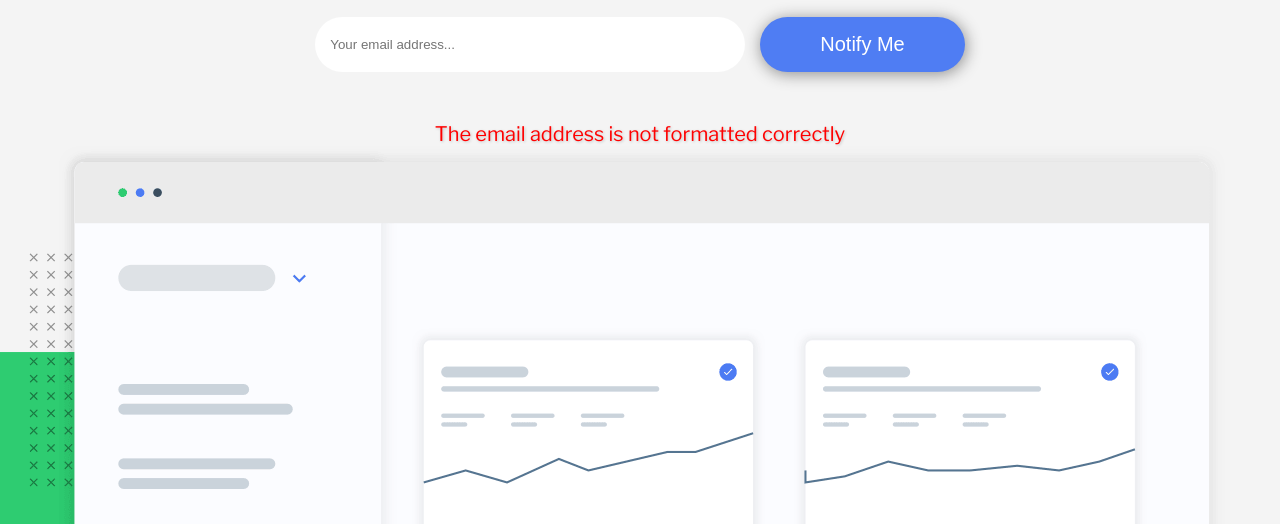
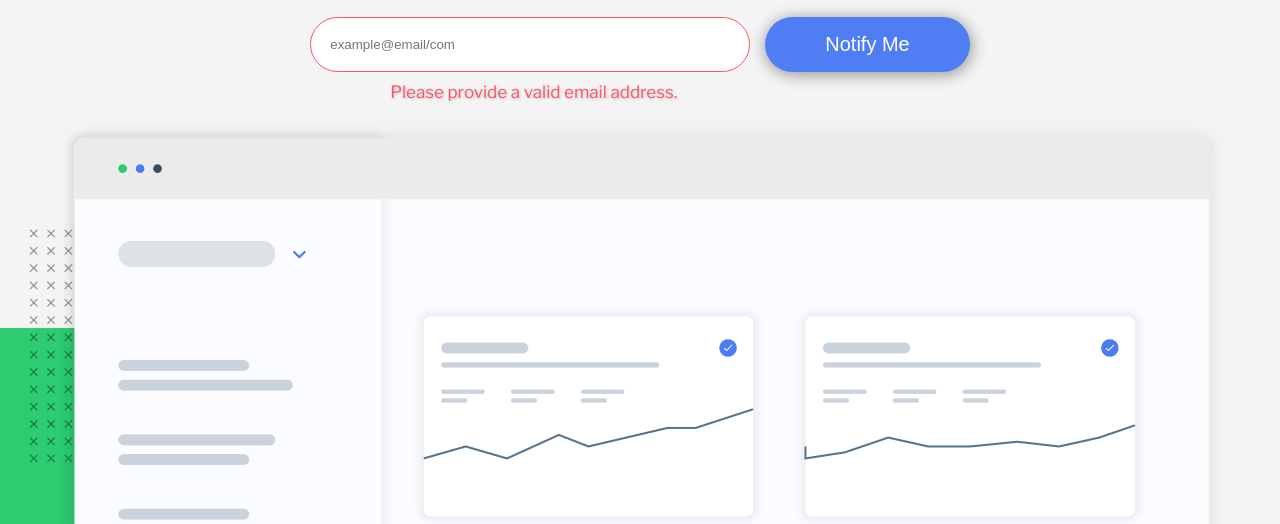
Before and after one commit to musanurbadr/Ping-single-column-coming-soon-page, a plain HTML site: page index.html in a window 1280 px wide. Both pictures are taken after a click on the button "Notify Me". Shown: the part 276-800 px from the top of the page. Drawn offline with nearby package versions, Linux system fonts and the light colour scheme.

Commit message:
Ping-single-column-coming-soon-page

```diff
--- a/index.html
+++ b/index.html
@@ -42,13 +42,19 @@
           <p>Subscribe and get notified</p>
         </div>
         <form id="inputForm">
-          <input  type="email"  id="email-address-input" placeholder="Your email address..."/>
-          <button id="btn" type="button" onclick="showInput()">
+          <div class="inp">
+            <input
+              type="email"
+              id="email-address-input"
+              placeholder="Your email address..."
+            />
+            <p id="pintoinp"></p>
+          </div>
+
+          <button id=" data-btn-sahare" type="button" onclick="showInput()">
             Notify Me
           </button>
         </form>
-        <p id="errorMessage" style="color: red"></p>
-        <p id="successMessage" style="color: green"></p>
         <div class="content">
           <img src="./images/illustration-dashboard.png" alt="" />
         </div>
--- a/main.css
+++ b/main.css
@@ -54,17 +54,25 @@ body {
     padding: 20px 0 50px;
 }
 #inputForm input{
-    padding: 15px;
+    padding: 19px;
     border-radius: 40px;
     width: 400px;
     border: hsl(0, 0%, 59%);
+}
+
+.inp p{
+    color: hsl(354, 100%, 66%);
+    font-size: 17px;
+    margin-top: 10px;
+    position: absolute;
+    margin-left: 80px;
 }
 button{
     background-color:hsl(223, 87%, 63%);
     color: white;
     font-size: 20px;
     text-align: center;
-    padding: 16px 60px;
+    padding: 15px 60px;
     border-radius: 50px;
     border: none;
     box-shadow: 1px 2px 15px 1px hsl(0, 0%, 59%);
@@ -141,7 +149,13 @@ button:active {
         margin-right: 7%;
         justify-content: center;
     }
-
+    .inp p{
+        color: hsl(354, 100%, 66%);
+        font-size: 15px;
+        margin-top: 10px;
+        position: absolute;
+        margin-right: -20%;
+    }
 }
 @media (max-width :700px) {
     .categore{
--- a/main.js
+++ b/main.js
@@ -1,20 +1,112 @@
-function showInput() {
-const email = document.getElementById('email-address-input').value;
-const errorMessage = document.getElementById('errorMessage');
-const successMessage = document.getElementById('successMessage');
 
-  // Öğelerin varlığını kontrol et
-if (errorMessage && successMessage) {
-    if (validateEmail(email)) {
-    successMessage.textContent = `E-posta adresiniz: ${email}`;
-    errorMessage.textContent = '';
-    } else {
-    errorMessage.textContent = 'The email address is not formatted correctly';
-    successMessage.textContent = '';
+// let input = document.getElementById("email-address-input")
+// let btn = document.getElementById("btn")
+
+// btn.addEventListener("click" , button)
+
+// function button()
+// {
+//     input.value
+// }
+// const emailElement = document.getElementById('email-address-input');
+const showInput = () => {
+    let emailElemenet  = document.getElementById("email-address-input");
+    let pintoinp = document.getElementById("pintoinp")
+    // const errorMessageElement = document.createElement('data-btn-sahare');
+    var regex = /^[a-zA-Z0-9._%+-]+@[a-zA-Z0-9.-]+\.[a-zA-Z]{2,}$/;
+
+        let emailnode = getElementById = emailElemenet;
+
+        if (!emailElemenet.value) {
+            emailnode.style.border = "1px solid hsl(354, 100%, 66%)";
+            emailElemenet.placeholder = "example@email/com";
+            pintoinp.innerHTML = "Please provide a valid email address.";
+        }else if (!regex.test(emailElemenet.value)) {
+            emailInput.style.border = ''; // Sınırı kaldır
+            errorMessage.classList.add('hidden'); // Hata mesajını gizle
     }
 }
-}
-function validateEmail(email) {
-    const regex = /^[^\s@]+@[^\s@]+\.[^\s@]+$/;
-    return regex.test(email);
-}
+// const emailElemenet = document.getElementById('email-address-input');
+// const regex = /^[^\s@]+@[^\s@]+\.[^\s@]+$/;
+
+// function showInput() {
+//     if (!emailElemenet.value) {
+//         emailElemenet.style.borderColor = "hsl(354, 100%, 66%)";
+//         emailElemenet.placeholder = "Please provide an email address";
+//     } else if (!regex.test(emailElemenet.value)) {
+//         emailElemenet.style.borderColor = "hsl(354, 100%, 66%)";
+//         emailElemenet.value = "";
+//         emailElemenet.placeholder = "Please enter a valid email address";
+//     } else {
+//         emailElemenet.style.borderColor = "initial";
+//         emailElemenet.placeholder = "Your email address...";
+//     }
+// }
+
+
+
+
+
+
+
+
+
+
+
+
+
+
+
+
+
+
+
+
+
+
+
+
+
+
+
+
+
+
+
+
+
+
+
+
+
+// const Submit = () =>{
+//     const email = document.getElementById('email-address-input')
+
+//     if(!email.value){
+//         console.log("goode");
+//     }
+// }
+/////////
+
+
+
+// function showInput() {
+
+// const errorMessage = document.getElementById('errorMessage');
+// const successMessage = document.getElementById('successMessage');
+
+//   // Öğelerin varlığını kontrol et
+// if (errorMessage && successMessage) {
+//     if (validateEmail(email)) {
+//     successMessage.textContent = `E-posta adresiniz: ${email}`;
+//     errorMessage.textContent = '';
+//     } else {
+//     errorMessage.textContent = 'The email address is not formatted correctly';
+//     successMessage.textContent = '';
+//     }
+// }
+// }
+// function validateEmail(email) {
+//     const regex = /^[^\s@]+@[^\s@]+\.[^\s@]+$/;
+//     return regex.test(email);
+// }
```
Also changed, not shown: 1 other file.
